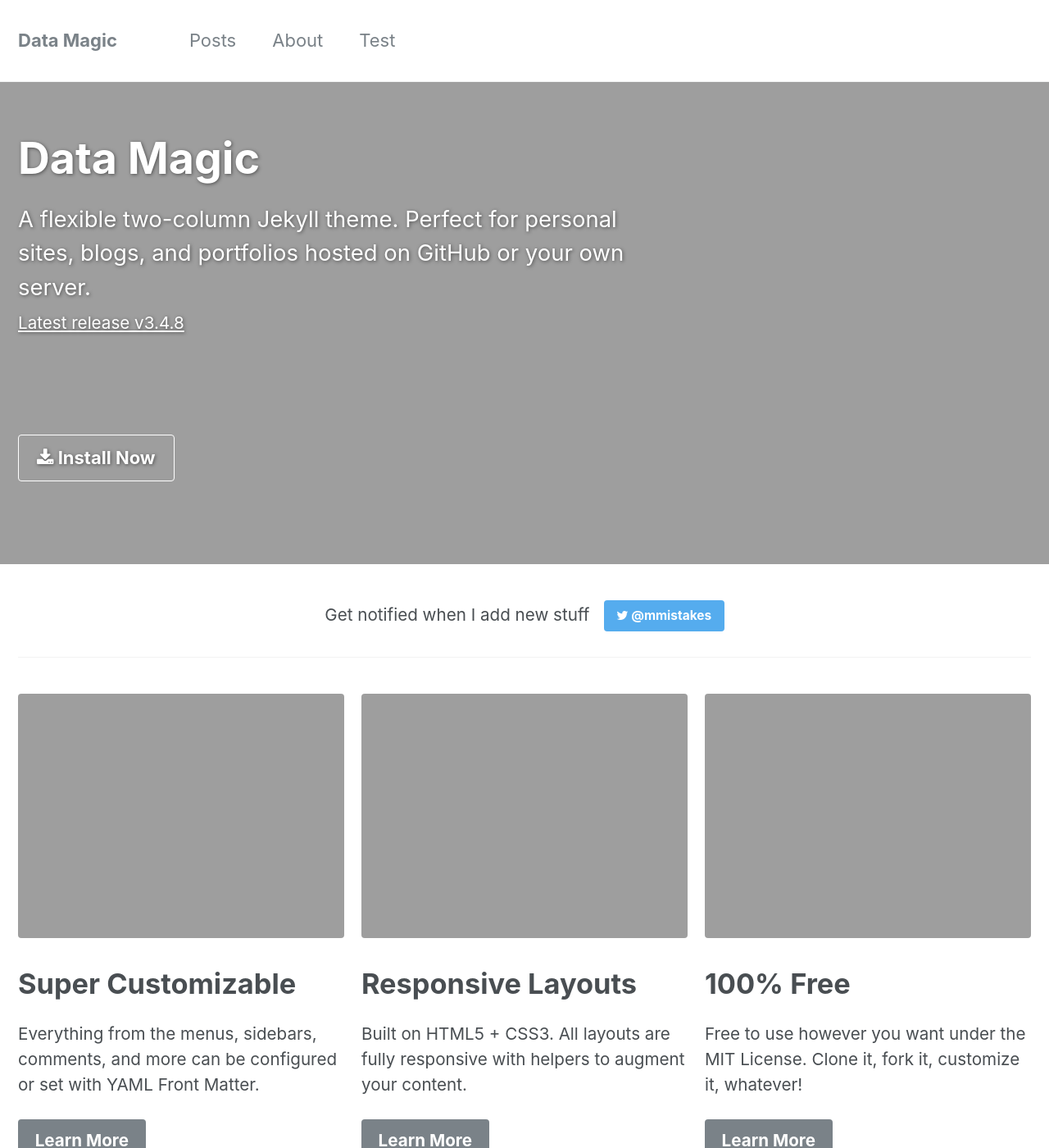
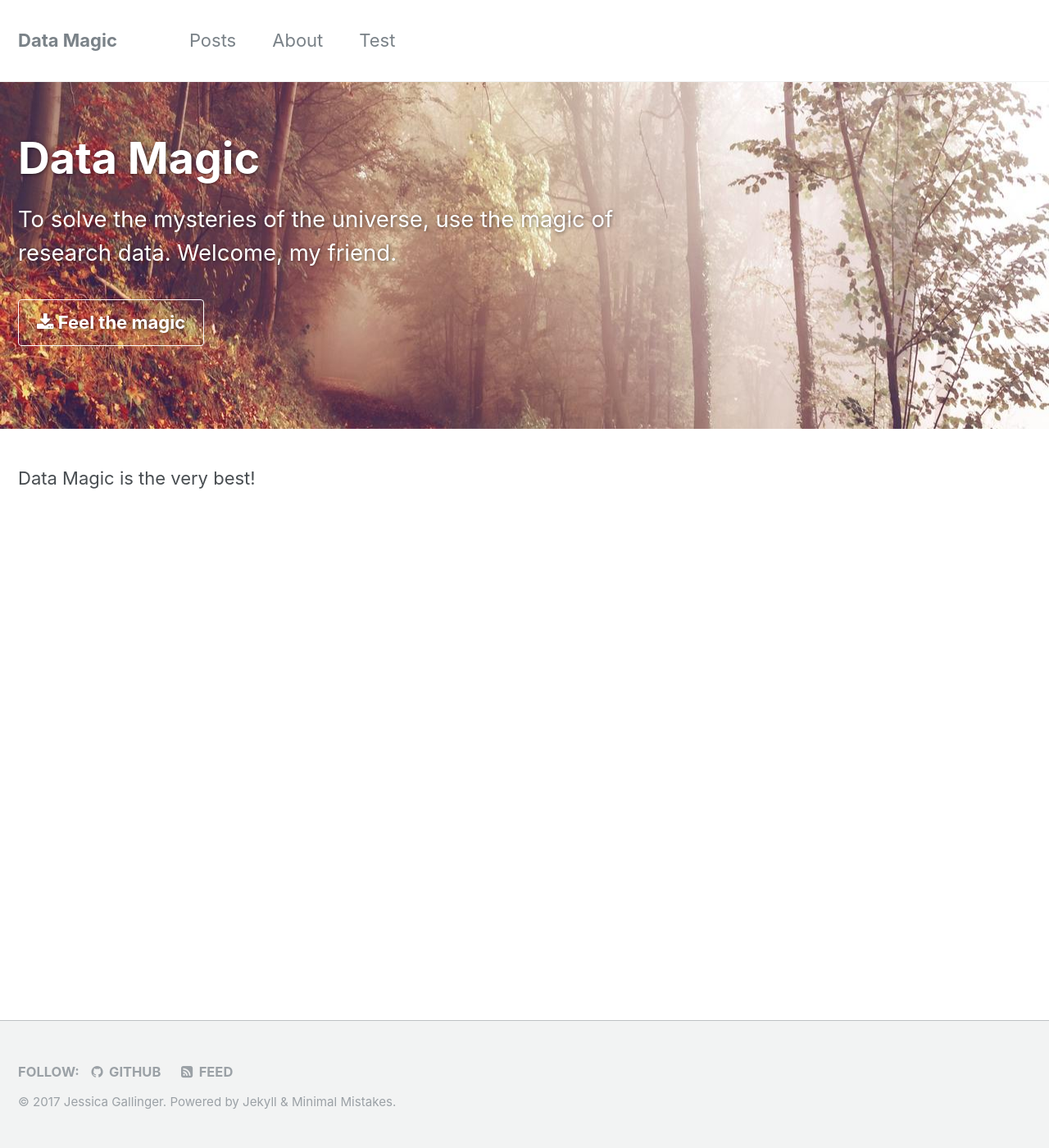
Before and after one commit to gallingerj/gallingerj.github.io, a Jekyll site: the page built from _pages/home.md, in a window 1280 px wide and 1400 px high. Shown: the whole window at 82% size. Built offline with Jekyll 4.4.1, drawn with Linux system fonts in a browser that asks for light colours; grey boxes are pictures that could not be loaded.

Commit message:
Update home.md

```diff
--- a/_pages/home.md
+++ b/_pages/home.md
@@ -2,37 +2,11 @@
 layout: splash
 permalink: /
 header:
-  overlay_color: "#5e616c"
-  overlay_image: mm-home-page-feature.jpg
-  cta_label: "<i class='fa fa-download'></i> Install Now"
-  cta_url: "/docs/quick-start-guide/"
+  overlay_image: /assets/images/magical-forest.jpg
+  cta_label: "<i class='fa fa-download'></i> Feel the magic"
+  cta_url: "/pages/about.md"
   caption:
-excerpt: 'A flexible two-column Jekyll theme. Perfect for personal sites, blogs, and portfolios hosted on GitHub or your own server.<br /> <small><a href="https://github.com/mmistakes/minimal-mistakes/releases/tag/3.4.8">Latest release v3.4.8</a></small><br /><br /> {::nomarkdown}<iframe style="display: inline-block;" src="https://ghbtns.com/github-btn.html?user=mmistakes&repo=minimal-mistakes&type=star&count=true&size=large" frameborder="0" scrolling="0" width="160px" height="30px"></iframe> <iframe style="display: inline-block;" src="https://ghbtns.com/github-btn.html?user=mmistakes&repo=minimal-mistakes&type=fork&count=true&size=large" frameborder="0" scrolling="0" width="158px" height="30px"></iframe>{:/nomarkdown}'
-feature_row:
-  - image_path: mm-customizable-feature.png
-    alt: "customizable"
-    title: "Super Customizable"
-    excerpt: "Everything from the menus, sidebars, comments, and more can be configured or set with YAML Front Matter."
-    url: "/docs/configuration/"
-    btn_label: "Learn More"
-  - image_path: mm-responsive-feature.png
-    alt: "fully responsive"
-    title: "Responsive Layouts"
-    excerpt: "Built on HTML5 + CSS3. All layouts are fully responsive with helpers to augment your content."
-    url: "/docs/layouts/"
-    btn_label: "Learn More"
-  - image_path: mm-free-feature.png
-    alt: "100% free"
-    title: "100% Free"
-    excerpt: "Free to use however you want under the MIT License. Clone it, fork it, customize it, whatever!"
-    url: "/docs/license/"
-    btn_label: "Learn More"
-github:
-  - excerpt: '{::nomarkdown}<iframe style="display: inline-block;" src="https://ghbtns.com/github-btn.html?user=mmistakes&repo=minimal-mistakes&type=star&count=true&size=large" frameborder="0" scrolling="0" width="160px" height="30px"></iframe> <iframe style="display: inline-block;" src="https://ghbtns.com/github-btn.html?user=mmistakes&repo=minimal-mistakes&type=fork&count=true&size=large" frameborder="0" scrolling="0" width="158px" height="30px"></iframe>{:/nomarkdown}'
-intro:
-  - excerpt: 'Get notified when I add new stuff &nbsp; [<i class="fa fa-twitter"></i> @mmistakes](https://twitter.com/mmistakes){: .btn .btn--twitter}'
+excerpt: 'To solve the mysteries of the universe, use the magic of research data. Welcome, my friend.'
+
 ---
-
-{% include feature_row id="intro" type="center" %}
-
-{% include feature_row %}
+Data Magic is the very best!
```
